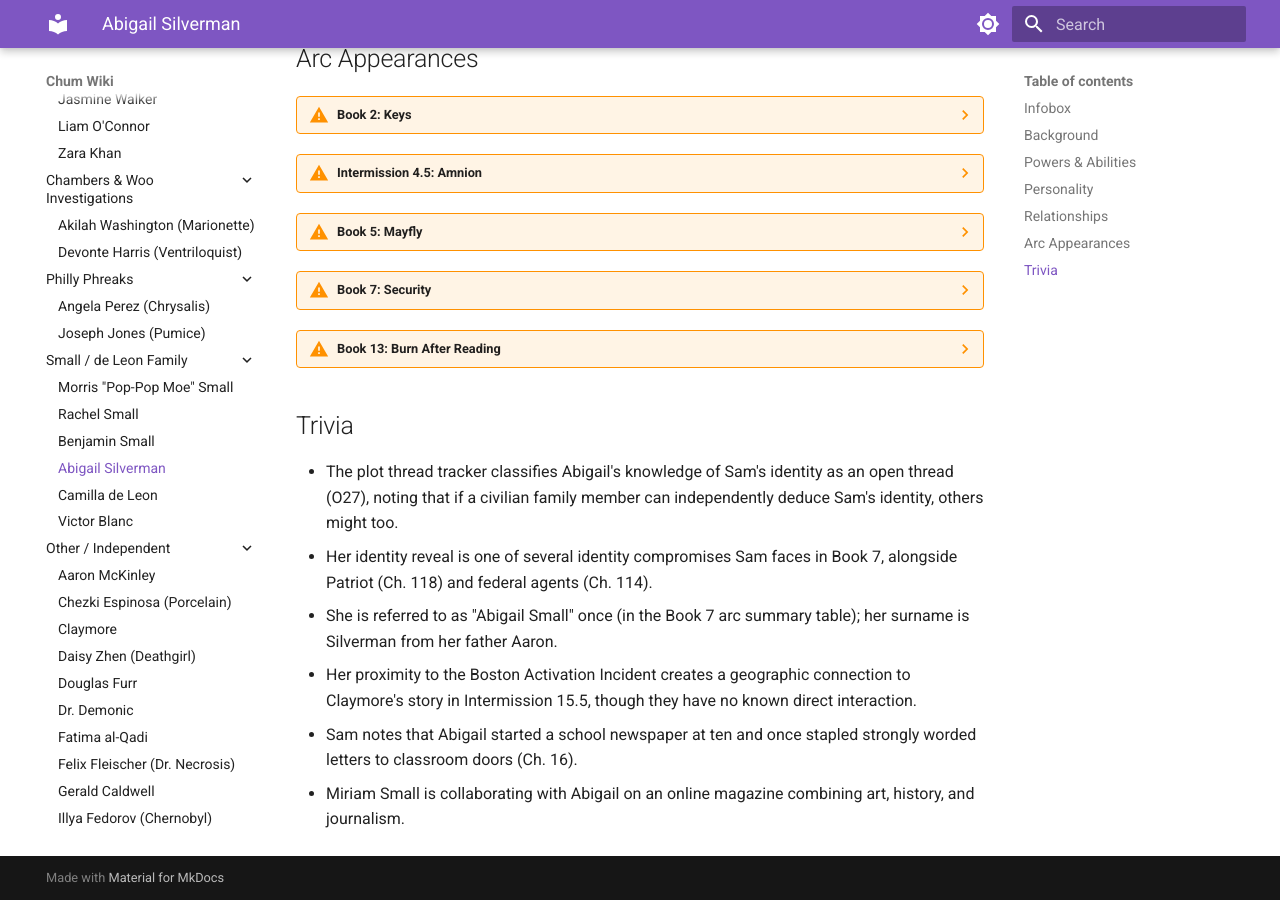
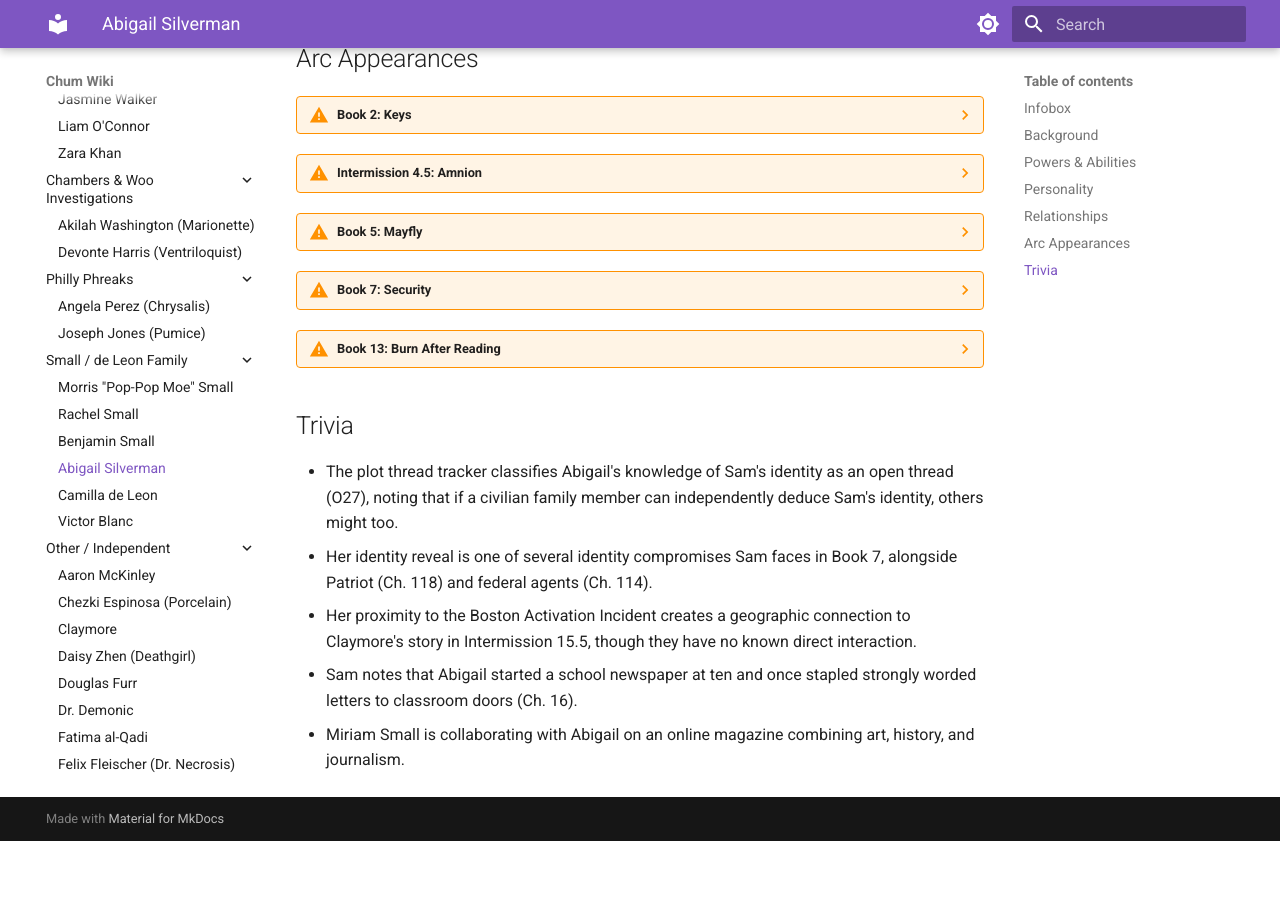
Before and after one commit to bearsharktopus-dev/chum-wiki, an MkDocs documentation site: the page built from knowledge-base/characters/abigail-silverman.md, in a window 1280 px wide and 900 px high, scrolled down 2339 px. Built offline with MkDocs 1.6.1 and Material for MkDocs 9.7.7, drawn with Linux system fonts in a browser that asks for light colours; after the commit the page ends 3180 px from its top, so only the background shows below that.

Commit message:
Fix Abigail's surname (Silverman, not Small) in Book 7 summary; drop the meta-note from her page
Co-Authored-By: Claude Opus 4.8 <noreply@anthropic.com>

```diff
--- a/knowledge-base/characters/abigail-silverman.md
+++ b/knowledge-base/characters/abigail-silverman.md
@@ -86,7 +86,6 @@ Despite her forceful exterior, she demonstrates genuine emotional warmth and loy
 
 - The plot thread tracker classifies Abigail's knowledge of Sam's identity as an open thread (O27), noting that if a civilian family member can independently deduce Sam's identity, others might too.
 - Her identity reveal is one of several identity compromises Sam faces in Book 7, alongside Patriot (Ch. 118) and federal agents (Ch. 114).
-- She is referred to as "Abigail Small" once (in the Book 7 arc summary table); her surname is Silverman from her father Aaron.
 - Her proximity to the Boston Activation Incident creates a geographic connection to Claymore's story in Intermission 15.5, though they have no known direct interaction.
 - Sam notes that Abigail started a school newspaper at ten and once stapled strongly worded letters to classroom doors (Ch. 16).
 - Miriam Small is collaborating with Abigail on an online magazine combining art, history, and journalism.
```
Also changed, not shown: knowledge-base/worldbuilding/arc-summaries/book-07-security.md (+1 -1 lines).
